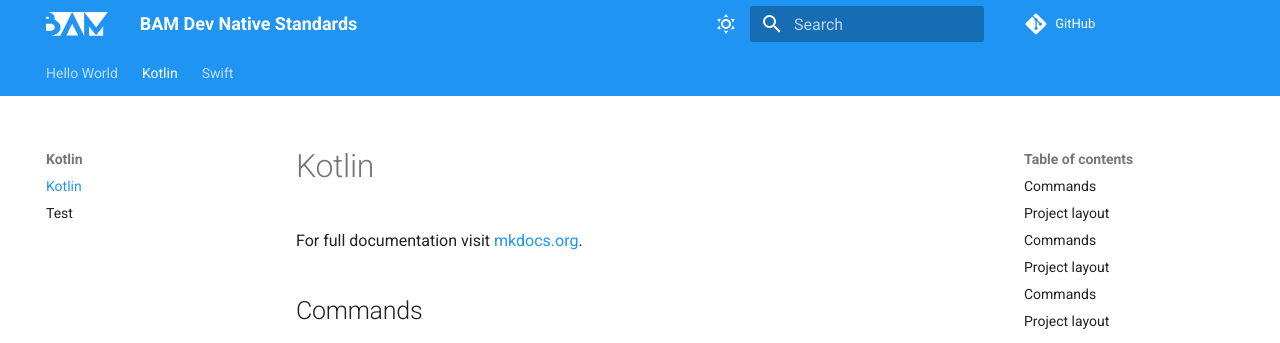
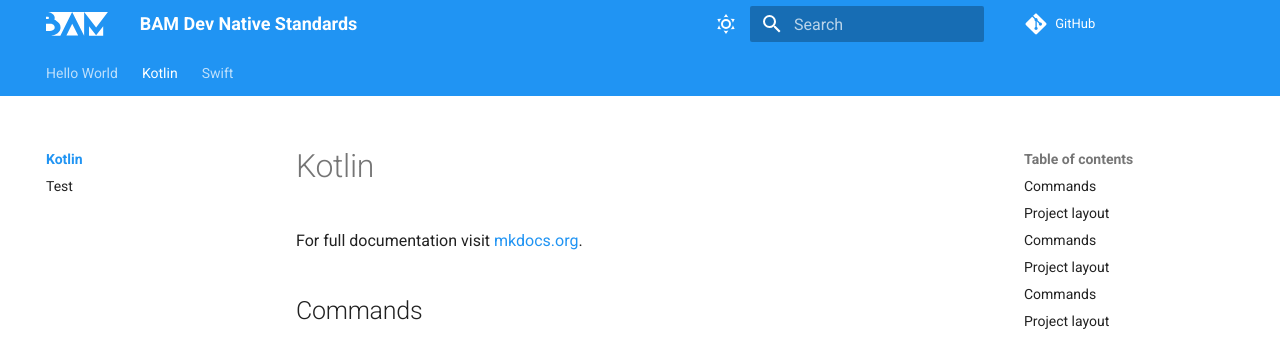
Before and after one commit to bamlab/bam-dev-native-standards, an MkDocs documentation site: the page built from docs/kotlin/index.md, in a window 1280 px wide. Shown: the top 343 px of the page. Built offline with MkDocs 1.6.1 and Material for MkDocs 9.7.7, drawn with Linux system fonts in a browser that asks for light colours; comment, search, counter and statistics services are not loaded.

Commit message:
feat: add navigation indexes

```diff
--- a/mkdocs.yml
+++ b/mkdocs.yml
@@ -22,6 +22,7 @@ theme:
     - navigation.instant
     - navigation.tabs
     - navigation.top
+    - navigation.indexes
     - search.suggest
     - search.highlight
     - search.share
```
